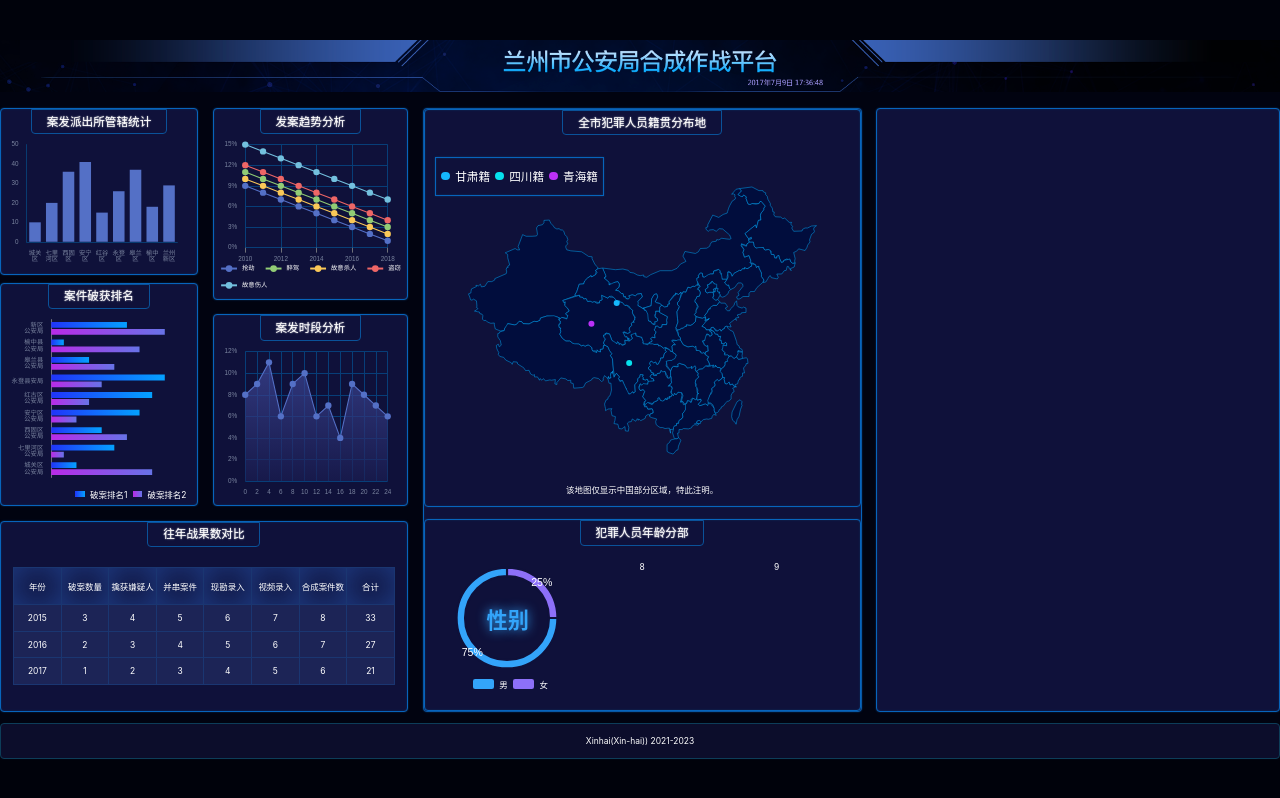
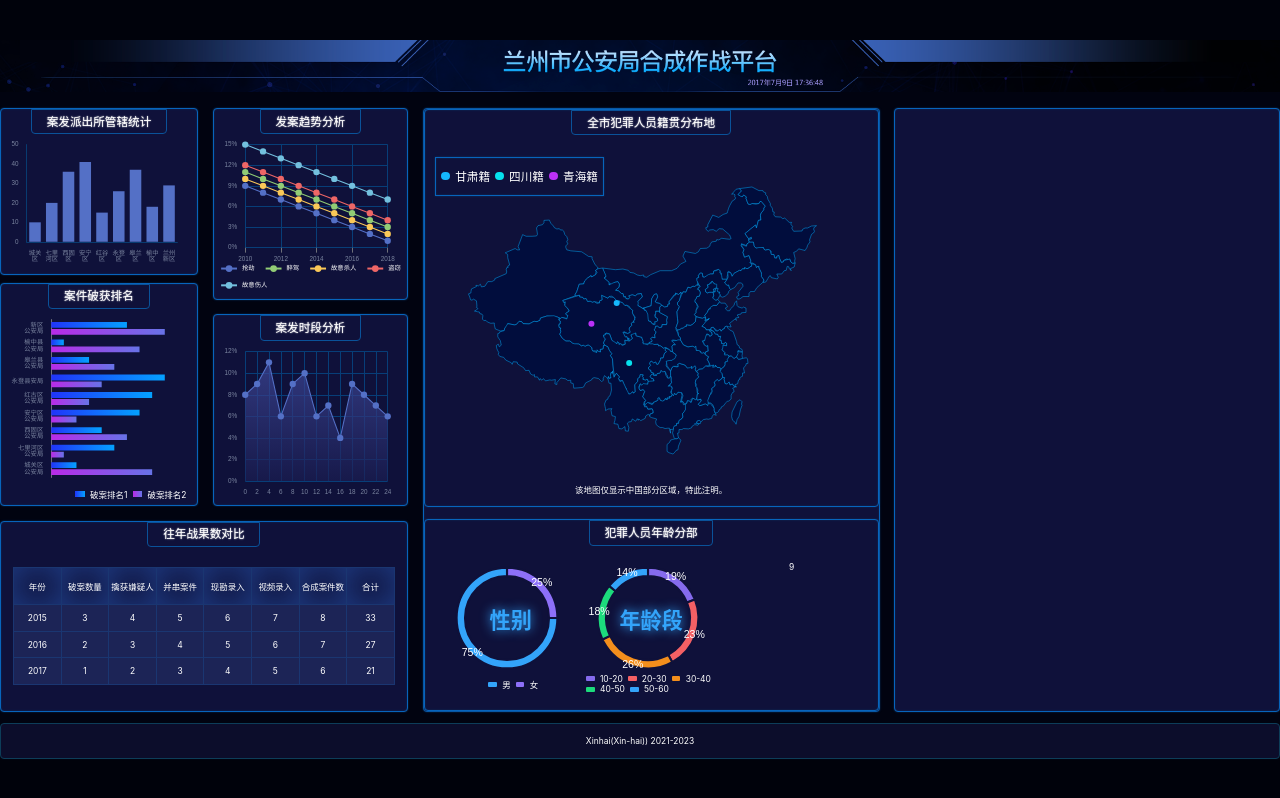
Before and after one commit to Xin-hai/Large-visual-screen, a React (Vite) app: page / in a window 1280 px wide. Built offline with nearby package versions, Linux system fonts and the light colour scheme.

Commit message:
上传饼图2，完善饼图1

```diff
--- a/src/components/chart-7.tsx
+++ b/src/components/chart-7.tsx
@@ -28,7 +28,8 @@
               position: 'inside',
               textStyle: {color:'white', fontSize: px(20)},
               formatter(options) {
-                return options.value * 100 +'%'
+                return (options.value * 100).toFixed(0) +'%'
+                // 取整，加百分号
               }
             },
             labelLine: {
--- a/src/components/chart-8.tsx
+++ b/src/components/chart-8.tsx
@@ -1,16 +1,66 @@
 import React, {useEffect, useRef} from 'react';
 import * as echarts from "echarts";
+import {createEchartsOptions} from "../shared/create-echarts-options";
+import {px} from "../shared/px";
 
 export const Chart8 = () => {
   const divRef = useRef(null);
+  const colors = ['#856bed','#f46064','#f38e1c','#1cdb7c','#33a4fa']
   useEffect(() => {
     let myChart = echarts.init(divRef.current);
+    myChart.setOption(createEchartsOptions(
+      {
+        color: colors,
+        xAxis: {show: false},
+        yAxis: {show: false},
+        legend: {show: false},
+        series: [
+          {
+            name: '性别',
+            type: 'pie',
+            radius: ['75%', '90%'],
+            avoidLabelOverlap: false,
+            itemStyle: {
+              borderColor: '#0f113a',
+              borderWidth: px(4)
+            },
+            label: {
+              show: true,
+              position: 'inside',
+              textStyle: {color:'white', fontSize: px(20)},
+              formatter(options) {
+                return (options.value * 100).toFixed(0) +'%'
+                // 取整，加百分号
+              }
+            },
+            labelLine: {
+              show: false
+            },
+            data: [
+              { value: 0.19, name: '10-20' },
+              { value: 0.23, name: '20-30' },
+              { value: 0.26, name: '30-40' },
+              { value: 0.18, name: '40-50' },
+              { value: 0.14, name: '50-60' },
+            ]
+          }
+        ]
+      }
+    ))
   },[])
 
   return (
-    <div className="年龄段-图2">8
-      <div ref={divRef} className={"chart"}>
-
+    <div className="年龄段-图2">
+      <div className="chart">
+        <div className="main" ref={divRef}/>
+        <div className="text">年龄段</div>
+      </div>
+      <div className="legend">
+        <span style = {{background: colors[0]}} />10-20
+        <span style = {{background: colors[1]}} />20-30
+        <span style = {{background: colors[2]}} />30-40
+        <span style = {{background: colors[3]}} />40-50
+        <span style = {{background: colors[4]}} />50-60
       </div>
     </div>
   )
--- a/src/pages/home.scss
+++ b/src/pages/home.scss
@@ -182,17 +182,18 @@
         display: flex;
         flex-direction: column;
       }
-      &-图1 {
+      &-图1,&-图2 {
         .legend{
           height: px(40);
           display: flex;
           align-items: center;
           justify-content: center;
+          flex-wrap: wrap;
           span {
             display: inline-block;
-            width: px(40);
-            height: px(20);
-            border-radius: px(4);
+            width: px(16);
+            height: px(10);
+            border-radius: px(2);
             margin: 0 px(10);}
             .male {background: #33a4fa}
             .female {background: #8d70f8}
@@ -205,6 +206,12 @@
             color: #33a4fa; font-size: px(40);text-shadow: 0 0 px(20) #33a4fa; font-weight: bold;};
           }
         }
+      &-图2 {
+        width: px(290); flex-shrink: 0;
+        .legend {
+          justify-content: flex-start;
+        }
+      }
       }
 
     .籍贯 {
```
